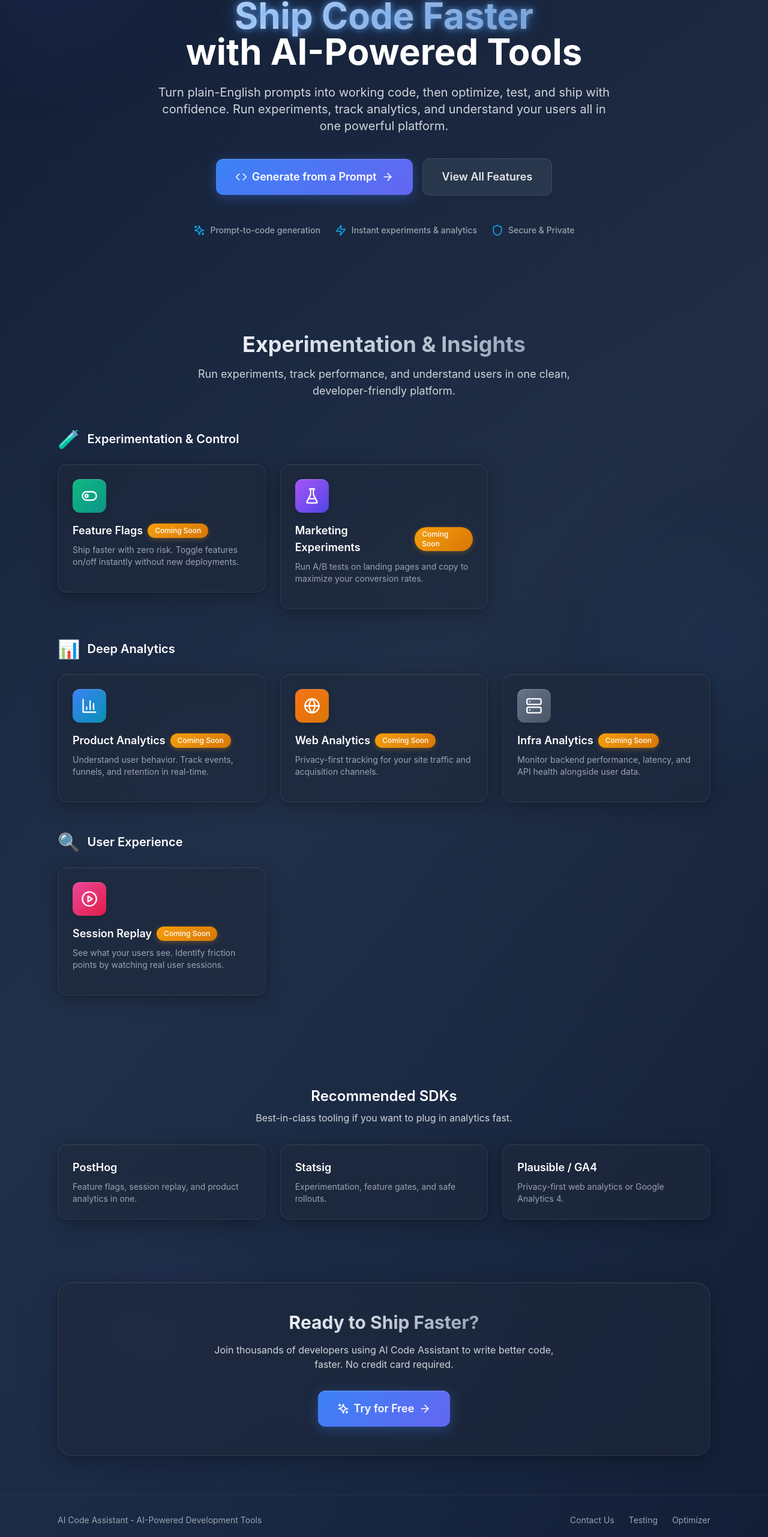
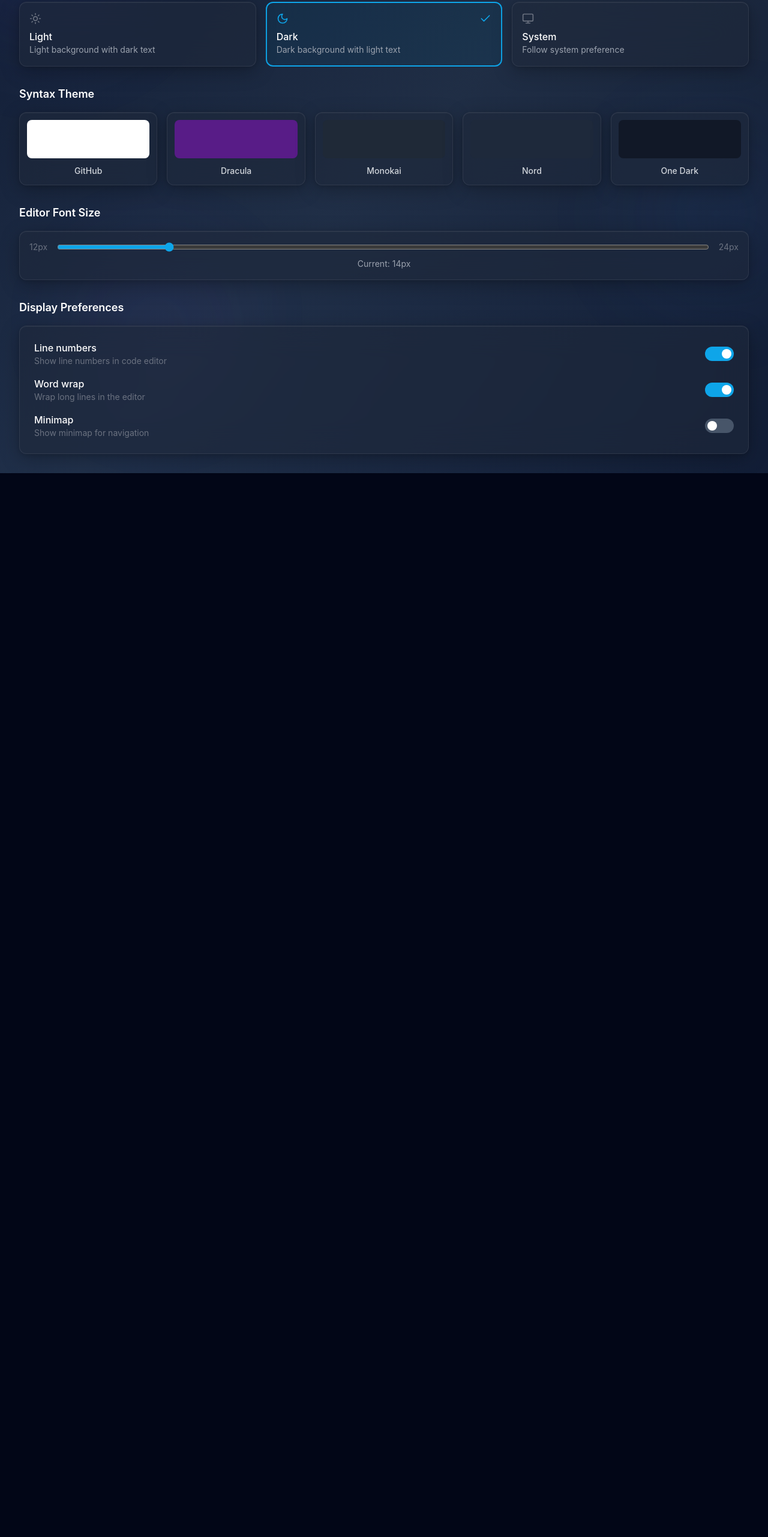
Before and after one commit to Amulyakantamneni/CodeAssistant, a Next.js app in the folder frontend/: page / in a window 1280 px wide. Shown: the part 234-2797 px from the top of the page at 60% size. After the commit the page ends 1023 px from the top, so only its background shows below. Built offline with nearby package versions, Linux system fonts and the light colour scheme.

Commit message:
Update page.tsx

```diff
--- a/frontend/app/page.tsx
+++ b/frontend/app/page.tsx
@@ -1,261 +1,146 @@
 'use client';
 
-import Link from 'next/link';
 import { motion } from 'framer-motion';
-import { ArrowRight, Code, Zap, Shield, Sparkles } from 'lucide-react';
-import { Header } from '@/components/Header';
-import { FeatureGrid } from '@/components/FeatureGrid';
+import { Palette, Sun, Moon, Monitor, Check } from 'lucide-react';
+import { useTheme } from '@/components/ThemeProvider';
+import { DashboardLayout } from '@/components/layouts/DashboardLayout';
+import { PageHeader } from '@/components/layouts/PageHeader';
 
-const containerVariants = {
-  hidden: { opacity: 0 },
-  visible: {
-    opacity: 1,
-    transition: {
-      staggerChildren: 0.1,
-      delayChildren: 0.1,
-    },
-  },
-};
-
-const itemVariants = {
-  hidden: { opacity: 0, y: 20 },
-  visible: {
-    opacity: 1,
-    y: 0,
-    transition: {
-      duration: 0.5,
-      ease: [0.16, 1, 0.3, 1],
-    },
-  },
-};
-
-const HERO_FEATURES = [
-  { icon: Sparkles, text: 'Prompt-to-code generation' },
-  { icon: Zap, text: 'Instant experiments & analytics' },
-  { icon: Shield, text: 'Secure & Private' },
+const THEMES = [
+  { id: 'light', name: 'Light', icon: Sun, description: 'Light background with dark text' },
+  { id: 'dark', name: 'Dark', icon: Moon, description: 'Dark background with light text' },
+  { id: 'system', name: 'System', icon: Monitor, description: 'Follow system preference' },
 ];
 
-const RECOMMENDED_SDKS = [
-  {
-    name: 'PostHog',
-    description: 'Feature flags, session replay, and product analytics in one.',
-  },
-  {
-    name: 'Statsig',
-    description: 'Experimentation, feature gates, and safe rollouts.',
-  },
-  {
-    name: 'Plausible / GA4',
-    description: 'Privacy-first web analytics or Google Analytics 4.',
-  },
+const SYNTAX_THEMES = [
+  { id: 'github', name: 'GitHub', preview: 'bg-white' },
+  { id: 'dracula', name: 'Dracula', preview: 'bg-purple-900' },
+  { id: 'monokai', name: 'Monokai', preview: 'bg-gray-800' },
+  { id: 'nord', name: 'Nord', preview: 'bg-slate-800' },
+  { id: 'one-dark', name: 'One Dark', preview: 'bg-gray-900' },
 ];
 
-export default function HomePage() {
+export default function AppearancePage() {
+  const { theme, setTheme } = useTheme();
+
   return (
-    <div className="cosmic-bg morph-bg overflow-hidden min-h-screen">
-      {/* Floating Orbs - 3D Background Elements */}
-      <div className="floating-orb floating-orb-1" />
-      <div className="floating-orb floating-orb-2" />
-      <div className="floating-orb floating-orb-3" />
+    <DashboardLayout>
+      <PageHeader
+        title="Appearance"
+        description="Customize the look and feel"
+        icon={Palette}
+        iconColor="from-pink-500 to-rose-600"
+      />
 
-      <div className="relative z-10">
-        <Header />
-
-        <motion.main
-          className="max-w-6xl mx-auto px-4 sm:px-6 lg:px-8"
-          variants={containerVariants}
-          initial="hidden"
-          animate="visible"
-        >
-          {/* Hero Section */}
-          <section className="py-16 md:py-24">
-            <motion.div className="text-center" variants={itemVariants}>
-              {/* Badge */}
-              <motion.div
-                className="inline-flex items-center gap-2 px-4 py-2 rounded-full glass-card mb-8"
-                initial={{ opacity: 0, scale: 0.9 }}
-                animate={{ opacity: 1, scale: 1 }}
-                transition={{ duration: 0.5, delay: 0.1 }}
-              >
-                <Sparkles className="w-4 h-4 text-primary-500" />
-                <span className="text-sm font-medium text-gray-700 dark:text-gray-300">
-                  Powered by Advanced AI
-                </span>
-              </motion.div>
-
-              {/* Main Title */}
-              <motion.h1
-                className="text-4xl sm:text-5xl md:text-6xl font-bold mb-6"
-                initial={{ opacity: 0, y: 30 }}
-                animate={{ opacity: 1, y: 0 }}
-                transition={{ duration: 0.6, ease: [0.16, 1, 0.3, 1] }}
-              >
-                <span className="title-gradient neon-glow">
-                  Ship Code Faster
-                </span>
-                <br />
-                <span className="text-gray-900 dark:text-white">
-                  with AI-Powered Tools
-                </span>
-              </motion.h1>
-
-              {/* Subtitle */}
-              <motion.p
-                className="text-lg md:text-xl text-gray-600 dark:text-gray-300 max-w-3xl mx-auto mb-10"
-                initial={{ opacity: 0 }}
-                animate={{ opacity: 1 }}
-                transition={{ duration: 0.6, delay: 0.2 }}
-              >
-                Turn plain-English prompts into working code, then optimize,
-                test, and ship with confidence. Run experiments, track analytics,
-                and understand your users all in one powerful platform.
-              </motion.p>
-
-              {/* CTA Buttons */}
-              <motion.div
-                className="flex flex-col sm:flex-row items-center justify-center gap-4 mb-12"
-                variants={itemVariants}
-              >
-                <Link href="/generate">
+      {/* Theme Selection */}
+      <section className="mb-8">
+        <h3 className="text-lg font-semibold text-gray-900 dark:text-white mb-4">
+          Theme
+        </h3>
+        <div className="grid grid-cols-1 sm:grid-cols-3 gap-4">
+          {THEMES.map((t) => (
             <motion.button
-                    className="hero-cta-primary flex items-center gap-2"
-                    whileHover={{ scale: 1.02, y: -3 }}
+              key={t.id}
+              onClick={() => setTheme(t.id as 'light' | 'dark' | 'system')}
+              className={`p-4 rounded-xl text-left transition-all ${
+                theme === t.id
+                  ? 'bg-primary-50 dark:bg-primary-900/20 border-2 border-primary-500'
+                  : 'glass-card hover:border-primary-300 dark:hover:border-primary-700'
+              }`}
+              whileHover={{ scale: 1.02 }}
               whileTap={{ scale: 0.98 }}
             >
-                    <Code className="w-5 h-5" />
-                    Generate from a Prompt
-                    <ArrowRight className="w-5 h-5" />
+              <div className="flex items-center justify-between mb-2">
+                <t.icon className={`w-5 h-5 ${theme === t.id ? 'text-primary-500' : 'text-gray-500'}`} />
+                {theme === t.id && <Check className="w-5 h-5 text-primary-500" />}
+              </div>
+              <h4 className="font-medium text-gray-900 dark:text-white">{t.name}</h4>
+              <p className="text-sm text-gray-500 dark:text-gray-400">{t.description}</p>
             </motion.button>
-                </Link>
-                <Link href="#features">
-                  <motion.button
-                    className="hero-cta-secondary flex items-center gap-2"
-                    whileHover={{ scale: 1.02, y: -2 }}
-                    whileTap={{ scale: 0.98 }}
-                  >
-                    View All Features
-                  </motion.button>
-                </Link>
-              </motion.div>
-
-              {/* Hero Features */}
-              <motion.div
-                className="flex flex-wrap items-center justify-center gap-6"
-                variants={itemVariants}
-              >
-                {HERO_FEATURES.map((feature, index) => (
-                  <motion.div
-                    key={index}
-                    className="flex items-center gap-2 text-gray-600 dark:text-gray-400"
-                    initial={{ opacity: 0, y: 10 }}
-                    animate={{ opacity: 1, y: 0 }}
-                    transition={{ duration: 0.4, delay: 0.4 + index * 0.1 }}
-                  >
-                    <feature.icon className="w-5 h-5 text-primary-500" />
-                    <span className="text-sm font-medium">{feature.text}</span>
-                  </motion.div>
           ))}
-              </motion.div>
-            </motion.div>
+        </div>
       </section>
 
-          {/* Feature Grid Section */}
-          <section id="features">
-            <FeatureGrid />
+      {/* Syntax Theme */}
+      <section className="mb-8">
+        <h3 className="text-lg font-semibold text-gray-900 dark:text-white mb-4">
+          Syntax Theme
+        </h3>
+        <div className="grid grid-cols-2 sm:grid-cols-5 gap-4">
+          {SYNTAX_THEMES.map((st) => (
+            <motion.button
+              key={st.id}
+              className="glass-card rounded-xl p-3 text-center group"
+              whileHover={{ scale: 1.05 }}
+              whileTap={{ scale: 0.95 }}
+            >
+              <div className={`h-16 rounded-lg mb-2 ${st.preview}`} />
+              <span className="text-sm font-medium text-gray-700 dark:text-gray-300 group-hover:text-primary-500">
+                {st.name}
+              </span>
+            </motion.button>
+          ))}
+        </div>
       </section>
 
-          {/* Recommended Tooling */}
-          <motion.section
-            className="py-10"
-            variants={itemVariants}
-            initial="hidden"
-            whileInView="visible"
-            viewport={{ once: true }}
-          >
-            <div className="text-center mb-8">
-              <h3 className="text-2xl font-semibold text-gray-900 dark:text-white mb-2">
-                Recommended SDKs
+      {/* Font Size */}
+      <section className="mb-8">
+        <h3 className="text-lg font-semibold text-gray-900 dark:text-white mb-4">
+          Editor Font Size
         </h3>
-              <p className="text-gray-600 dark:text-gray-300">
-                Best-in-class tooling if you want to plug in analytics fast.
+        <div className="glass-card rounded-xl p-4">
+          <div className="flex items-center gap-4">
+            <span className="text-sm text-gray-500">12px</span>
+            <input
+              type="range"
+              min="12"
+              max="24"
+              defaultValue="14"
+              className="flex-1 accent-primary-500"
+            />
+            <span className="text-sm text-gray-500">24px</span>
+          </div>
+          <p className="text-center text-sm text-gray-600 dark:text-gray-400 mt-2">
+            Current: 14px
           </p>
         </div>
-            <div className="grid grid-cols-1 md:grid-cols-3 gap-6">
-              {RECOMMENDED_SDKS.map((sdk) => (
-                <div key={sdk.name} className="glass-card rounded-2xl p-6">
-                  <h4 className="text-lg font-semibold text-gray-900 dark:text-white mb-2">
-                    {sdk.name}
-                  </h4>
-                  <p className="text-sm text-gray-600 dark:text-gray-400">
-                    {sdk.description}
-                  </p>
+      </section>
+
+      {/* Other Preferences */}
+      <section>
+        <h3 className="text-lg font-semibold text-gray-900 dark:text-white mb-4">
+          Display Preferences
+        </h3>
+        <div className="glass-card rounded-xl p-6 space-y-4">
+          <div className="flex items-center justify-between">
+            <div>
+              <h4 className="font-medium text-gray-900 dark:text-white">Line numbers</h4>
+              <p className="text-sm text-gray-500">Show line numbers in code editor</p>
             </div>
-              ))}
+            <button className="relative w-12 h-6 bg-primary-500 rounded-full">
+              <span className="absolute right-1 top-1 w-4 h-4 bg-white rounded-full" />
+            </button>
           </div>
-          </motion.section>
-
-          {/* Bottom CTA Section */}
-          <motion.section
-            className="py-16 text-center"
-            variants={itemVariants}
-            initial="hidden"
-            whileInView="visible"
-            viewport={{ once: true }}
-          >
-            <div className="glass-card rounded-3xl p-8 md:p-12">
-              <h2 className="text-2xl md:text-3xl font-bold mb-4">
-                <span className="title-gradient">Ready to Ship Faster?</span>
-              </h2>
-              <p className="text-gray-600 dark:text-gray-300 mb-8 max-w-xl mx-auto">
-                Join thousands of developers using AI Code Assistant to write better code,
-                faster. No credit card required.
-              </p>
-              <Link href="/generate">
-                <motion.button
-                  className="hero-cta-primary flex items-center gap-2 mx-auto"
-                  whileHover={{ scale: 1.02, y: -3 }}
-                  whileTap={{ scale: 0.98 }}
-                >
-                  <Sparkles className="w-5 h-5" />
-                  Try for Free
-                  <ArrowRight className="w-5 h-5" />
-                </motion.button>
-              </Link>
+          <div className="flex items-center justify-between">
+            <div>
+              <h4 className="font-medium text-gray-900 dark:text-white">Word wrap</h4>
+              <p className="text-sm text-gray-500">Wrap long lines in the editor</p>
             </div>
-          </motion.section>
-        </motion.main>
-
-        {/* Footer */}
-        <footer className="border-t border-gray-200/50 dark:border-dark-700/50">
-          <div className="max-w-6xl mx-auto px-4 sm:px-6 lg:px-8 py-8">
-            <div className="flex flex-col md:flex-row items-center justify-between gap-4">
-              <p className="text-sm text-gray-500 dark:text-gray-400">
-                AI Code Assistant - AI-Powered Development Tools
-              </p>
-              <div className="flex items-center gap-6">
-                <Link
-                  href="/contact"
-                  className="text-sm text-gray-500 dark:text-gray-400 hover:text-primary-600 dark:hover:text-primary-400 transition-colors"
-                >
-                  Contact Us
-                </Link>
-                <Link
-                  href="/testing"
-                  className="text-sm text-gray-500 dark:text-gray-400 hover:text-primary-600 dark:hover:text-primary-400 transition-colors"
-                >
-                  Testing
-                </Link>
-                <Link
-                  href="/optimizer"
-                  className="text-sm text-gray-500 dark:text-gray-400 hover:text-primary-600 dark:hover:text-primary-400 transition-colors"
-                >
-                  Optimizer
-                </Link>
+            <button className="relative w-12 h-6 bg-primary-500 rounded-full">
+              <span className="absolute right-1 top-1 w-4 h-4 bg-white rounded-full" />
+            </button>
+          </div>
+          <div className="flex items-center justify-between">
+            <div>
+              <h4 className="font-medium text-gray-900 dark:text-white">Minimap</h4>
+              <p className="text-sm text-gray-500">Show minimap for navigation</p>
+            </div>
+            <button className="relative w-12 h-6 bg-gray-300 dark:bg-dark-600 rounded-full">
+              <span className="absolute left-1 top-1 w-4 h-4 bg-white rounded-full" />
+            </button>
           </div>
         </div>
-          </div>
-        </footer>
-      </div>
-    </div>
+      </section>
+    </DashboardLayout>
   );
 }
```
Lines whose indentation alone changed are shown as unchanged.
